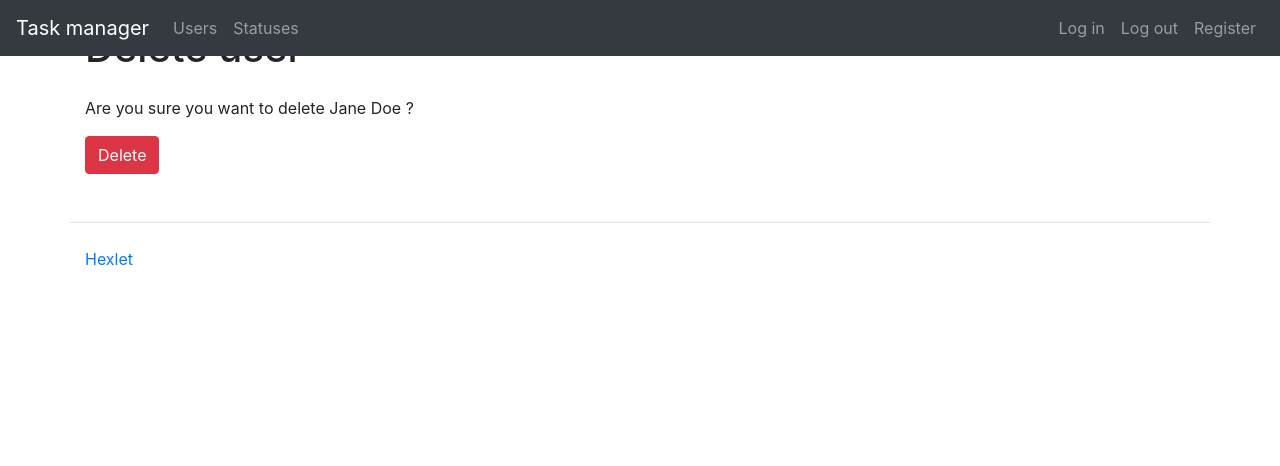
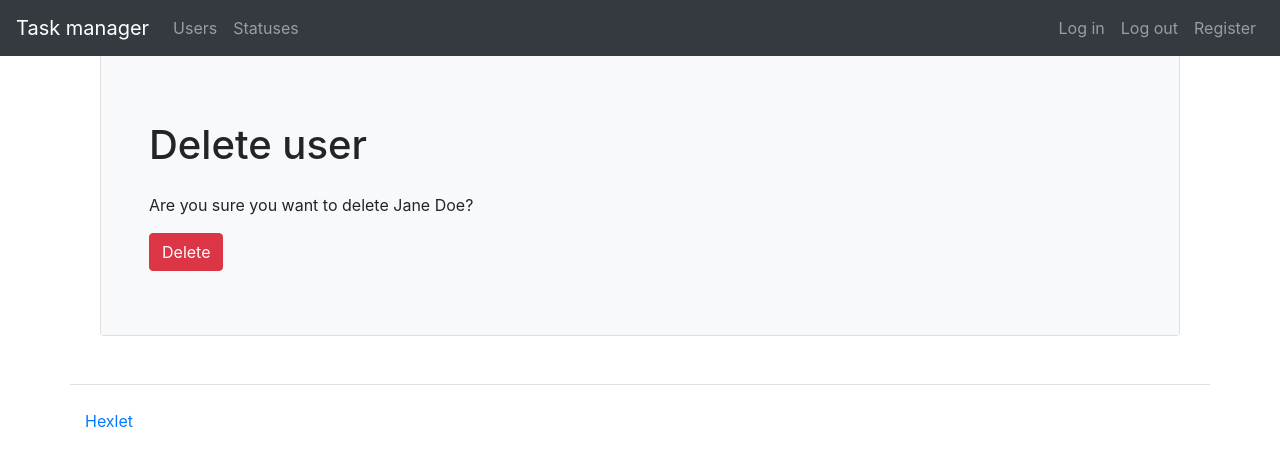
Before and after one commit to Maroosha/python-project-lvl4, a Django app: page /users/3/delete/ in a window 1280 px wide. Shown: the top 466 px of the page. Run offline with Django 4.2, Linux system fonts and the light colour scheme; a user stored in the database is signed in; data comes from the database, SQL or seed files in the repository; some libraries are stand-ins or nearby versions.

Commit message:
Minor changes

```diff
--- a/templates/delete.html
+++ b/templates/delete.html
@@ -3,16 +3,22 @@
 {% load bootstrap4 %}
 {% block title %}{{ title }}{% endblock %}
 {% block content %}
+<div class="container wrapper flex-grow-1">
+    <div class="card">
+        <div class="card-body p-5 bg-light mt-5 pt-4 pb-16">
             <form method="post">
                 {% csrf_token %}
                 <h1 class="my-4">{{ title }}</h1>
                 <p>{% translate "Are you sure you want to delete" %}
                     {% if object.first_name %}
-            {{ object.first_name }} {{ object.last_name }} ?
+                        {{ object.first_name }} {{ object.last_name }}?
                     {% else %}
-            {{ object.name }} ?
+                        {{ object.name }}?
                     {% endif %}
                 </p>
                 {% bootstrap_button button_text button_type="submit" button_class="btn-danger" %}
             </form>
+        </div>
+    </div>
+</div>
 {% endblock %}
```
Also changed, not shown: locale/ru/LC_MESSAGES/django.po. Lines whose indentation alone changed are shown as unchanged.
